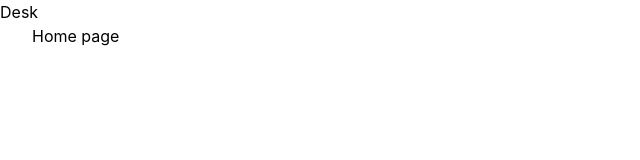
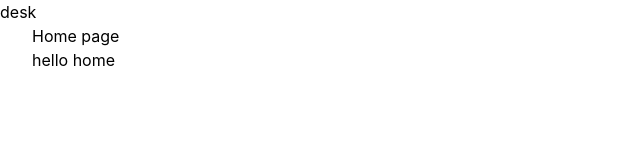
Before and after one commit to maher9393267111/fire-80, a Next.js app: page / in a window 1280 px wide. Shown: the top 160 px of the page, without its empty margins (0-640 px from the left). Built offline with nearby package versions, Linux system fonts and the light colour scheme.

Commit message:
create screen size 800px ipdad screens

```diff
--- a/components/layout/index.jsx
+++ b/components/layout/index.jsx
@@ -5,12 +5,12 @@ const Layout = ({children}) => {
     return (
         <div>
 
-<div className=' sm:block  md:hidden'>
+<div className=' sm:block  ipad:hidden'>
 
             <Moblienav />
 </div>
 
-<div className=' sm:hidden  md:block'>
+<div className=' sm:hidden  ipad:block'>
 
             <Desknav/>
 </div>
--- a/components/navs/desk.jsx
+++ b/components/navs/desk.jsx
@@ -2,8 +2,13 @@ import React from 'react';
 
 const Desk = () => {
     return (
-        <div>
-            <h1>Desk</h1>
+        <div className=' '>
+
+<div>
+    <h1>desk</h1>
+</div>
+
+
         </div>
     );
 }
--- a/components/navs/mobile.jsx
+++ b/components/navs/mobile.jsx
@@ -46,7 +46,7 @@ const Mobile = () => {
 
 {/* ----fixed-- */}
 
-<div className={ `${isOpen ? 'right-0 opacity-1' : 'right-[-1000px]'}  transition-all   duration-1000 fixed  bg-slate-400  min-h-[300px] w-full top-[100px]    `}>
+<div className={ `${isOpen ? '' : ''}  opacity-1 right-0 bottom-0 top-[100px]   `}>
 
 
 
--- a/pages/index.js
+++ b/pages/index.js
@@ -25,6 +25,9 @@ export default function Home() {
 
 
 
+<div className=' h-[200vh]'>
+hello home
+</div>
 
 
 
--- a/tailwind.config.js
+++ b/tailwind.config.js
@@ -1,11 +1,21 @@
 /** @type {import('tailwindcss').Config} */
+const colors = require("tailwindcss/colors");
+const defaultTheme = require("tailwindcss/defaultTheme");
 module.exports = {
   content: [
     "./pages/**/*.{js,ts,jsx,tsx}",
     "./components/**/*.{js,ts,jsx,tsx}",
   ],
   theme: {
-    extend: {},
+    extend: {
+
+      screens: {
+        xs: "400px",
+        ipad:'800px',
+        ...defaultTheme.screens,
+      },
+
+    },
   },
   plugins: [],
 }
```
